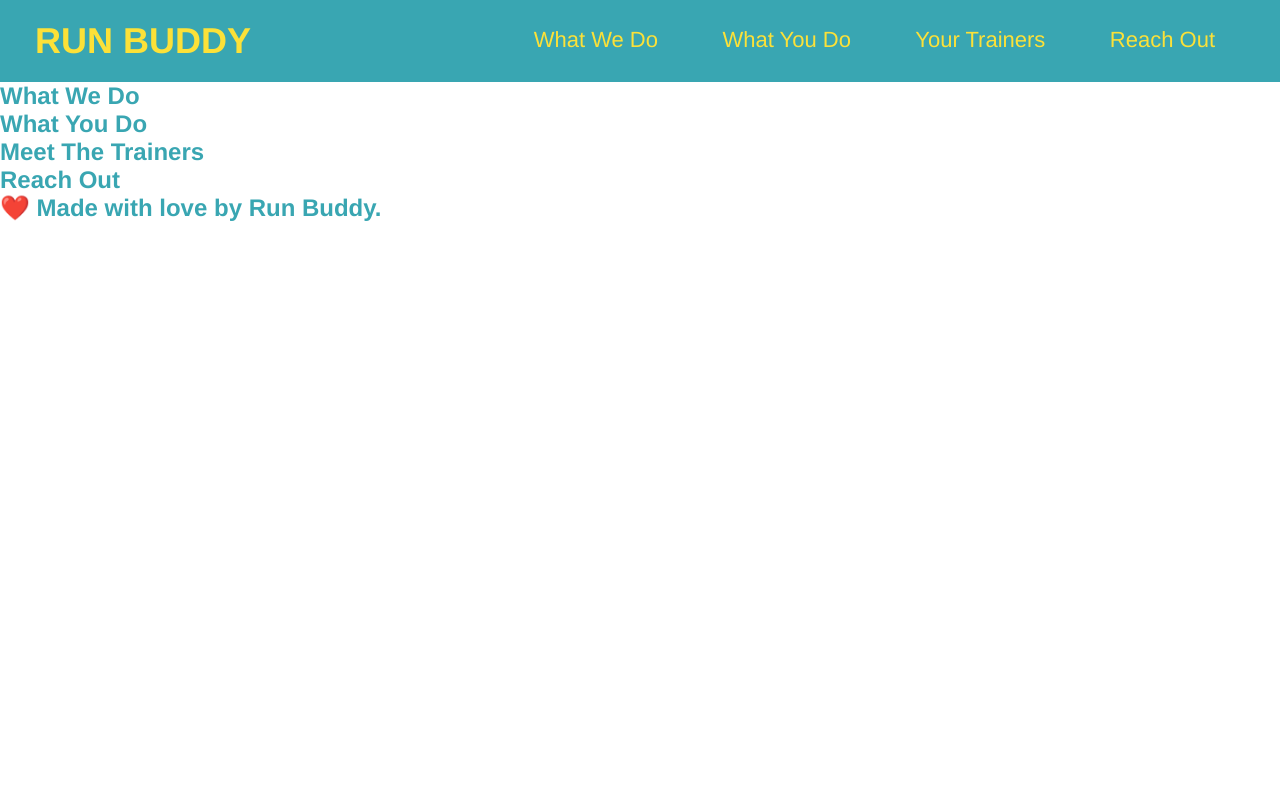
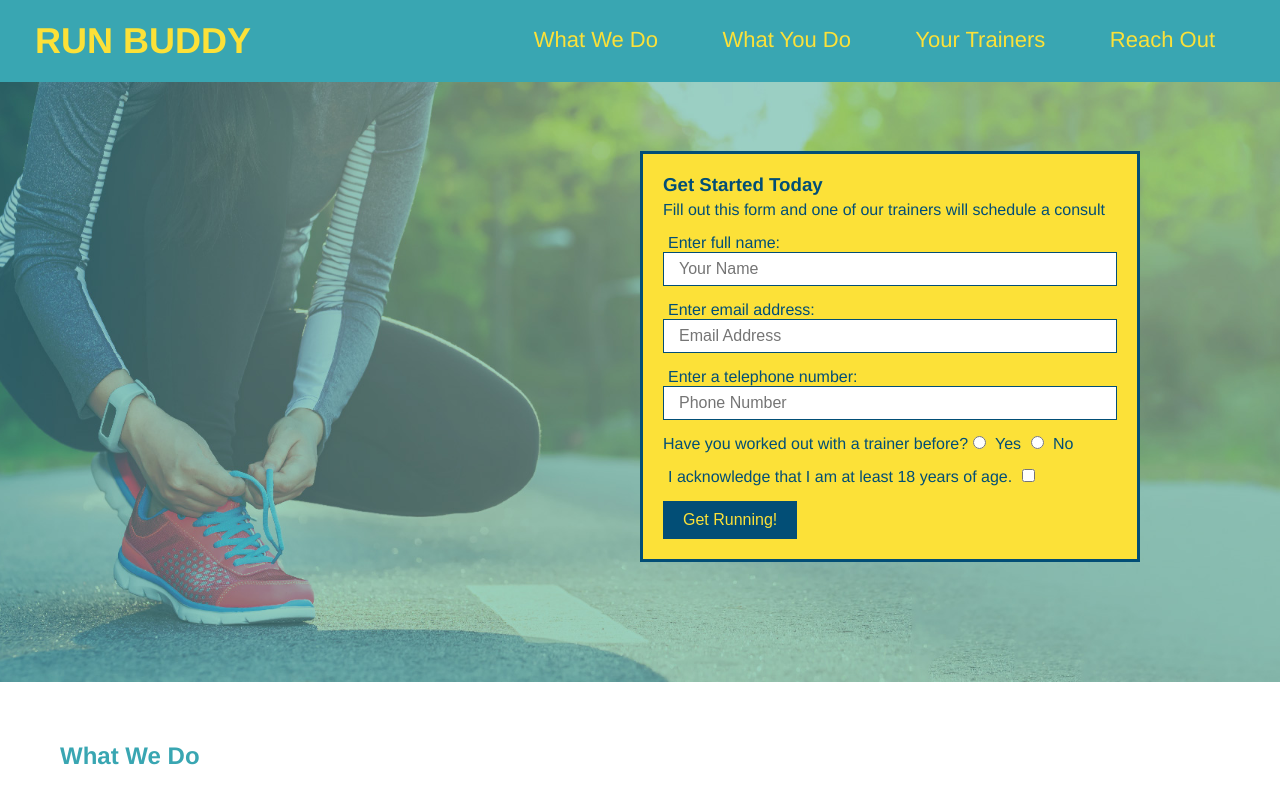
Before and after one commit to Doug-Coder64/run-buddy, a plain HTML site: page index.html in a window 1280 px wide. Shown: the top 800 px of the page. Drawn offline with Linux system fonts and the light colour scheme.

Commit message:
created Hero section and added style to that section

```diff
--- a/assets/css/style.css
+++ b/assets/css/style.css
@@ -2,6 +2,7 @@
 * {
     margin: 0;
     padding: 0;
+    box-sizing: border-box;
 }
 
 /* style for body section */
@@ -43,3 +44,80 @@ header nav ul li a {
     font-weight: lighter;
     font-size: 22px;
 }
+
+section {
+    padding: 60px;
+}
+
+footer {
+    background: #fce138;
+    width: 100%;
+    padding: 40xp 35px;
+}
+
+footer h2 {
+    display: inline;
+    color: #024e76;
+    font-size: 30px;
+    margin: 0;
+}
+
+footer div {
+    float: right;
+    line-height: 1.5;
+    text-align: right;
+}
+
+footer a {
+    color: #024e76;
+}
+
+/* Hero Style Start */
+.hero {
+    background-image: url("../images/hero-bg.jpeg");
+    height: 600px;
+    background-size: cover;
+    background-position: center;
+    position: relative;
+}
+
+.hero-form {
+    background-color: #fce138;
+    padding: 20px;
+    width: 500px;
+    color: #024e76;
+    border: solid 3px #024e76;
+    position: absolute;
+    bottom: 120px;
+    right: 140px;
+
+}
+
+.hero-form p {
+    margin: 5px 0 15px 0;
+}
+
+.hero-form label {
+    margin: 0 5px;
+}
+
+.hero-form button {
+    color: #fce138;
+    background-color: #024e76;
+    border: none;
+    padding: 10px 20px;
+    font-size: 16px;
+}
+
+.form-input { /* included this in hero style since it is part of hero section */
+    border: 1px solid #024e76;
+    display: block;
+    padding: 7px 15px;
+    font-size: 16px;
+    color: #024e76;
+    width: 100%;
+    margin-bottom: 15px;
+}
+
+
+/* Hero Style End */
--- a/index.html
+++ b/index.html
@@ -34,8 +34,38 @@
   </header>
 
   <!-- hero/jumbotron -->
-  <section>
+  <section class="hero">
+    <div class="hero-form">
+      <h3>Get Started Today</h3>
+      <p>Fill out this form and one of our trainers will schedule a consult</p>
+      <!-- Form Contents -->
+      <form>
+        <label for="name">Enter full name:</label>
+        <input type="text" placeholder="Your Name" name="name" id="name" class="form-input"/>
+        <label for="email">Enter email address:</label>
+        <input type="email" placeholder="Email Address" name="email" id="email" class="form-input"/>
+        <label for="phone">Enter a telephone number:</label>
+        <input type="tel" placeholder="Phone Number" name="phone" id="phone" class="form-input"/>
+        <p>
+          Have you worked out with a trainer before?
+          <input type="radio" name="trainer-confirm" id="trainer-yes"/>
+          <label for="trainer-yes">Yes</label>
+          <input type="radio" name="trainer-confirm" id="tariner-no"/>
+          <label for="trainer-no">No</label>
+        </p>
+        <p>
+          <label for="checkbox">
+            I acknowledge that I am at least 18 years of age.
+          </label>
+          <input type="checkbox" name="age-confirm" id="checkbox"/>
+        </p>
+        <button type="submit">
+          Get Running!
+        </button>
+      </form>
+    </div>
   </section>
+  <!-- End of Hero -->
 
   <!-- "what we do" section -->
   <section>
@@ -60,6 +90,10 @@
   <!-- footer -->
   <footer>
     <h2>❤️ Made with love by Run Buddy.</h2>
+    <div>
+      <a href="#">Read Our Privacy Policy</a>
+      &copy; 2019 Run Buddy, Inc.
+    </div>
   </footer>
   </body>
 </html>
```
Also changed, not shown: assets/images/hero-bg.jpeg (added).
